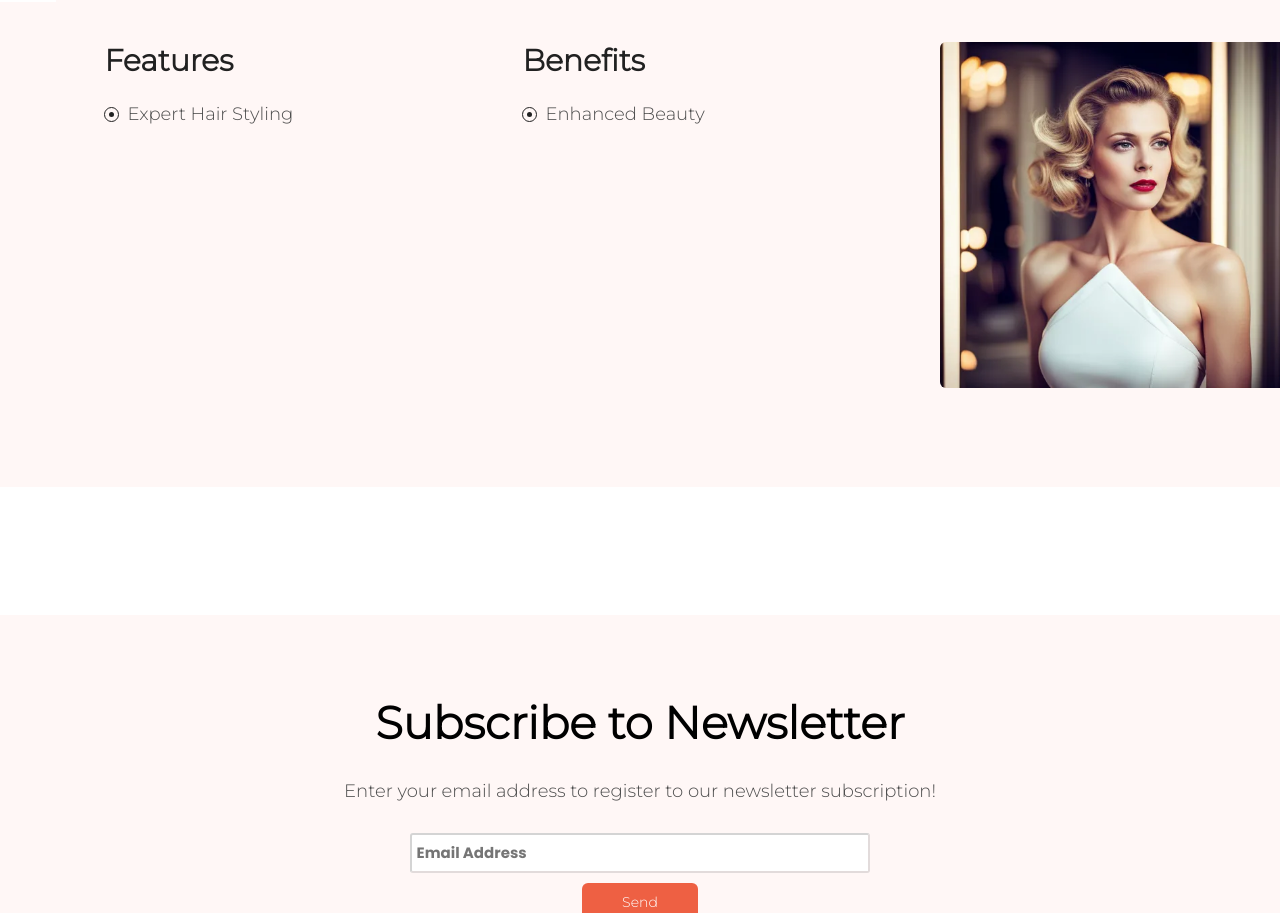
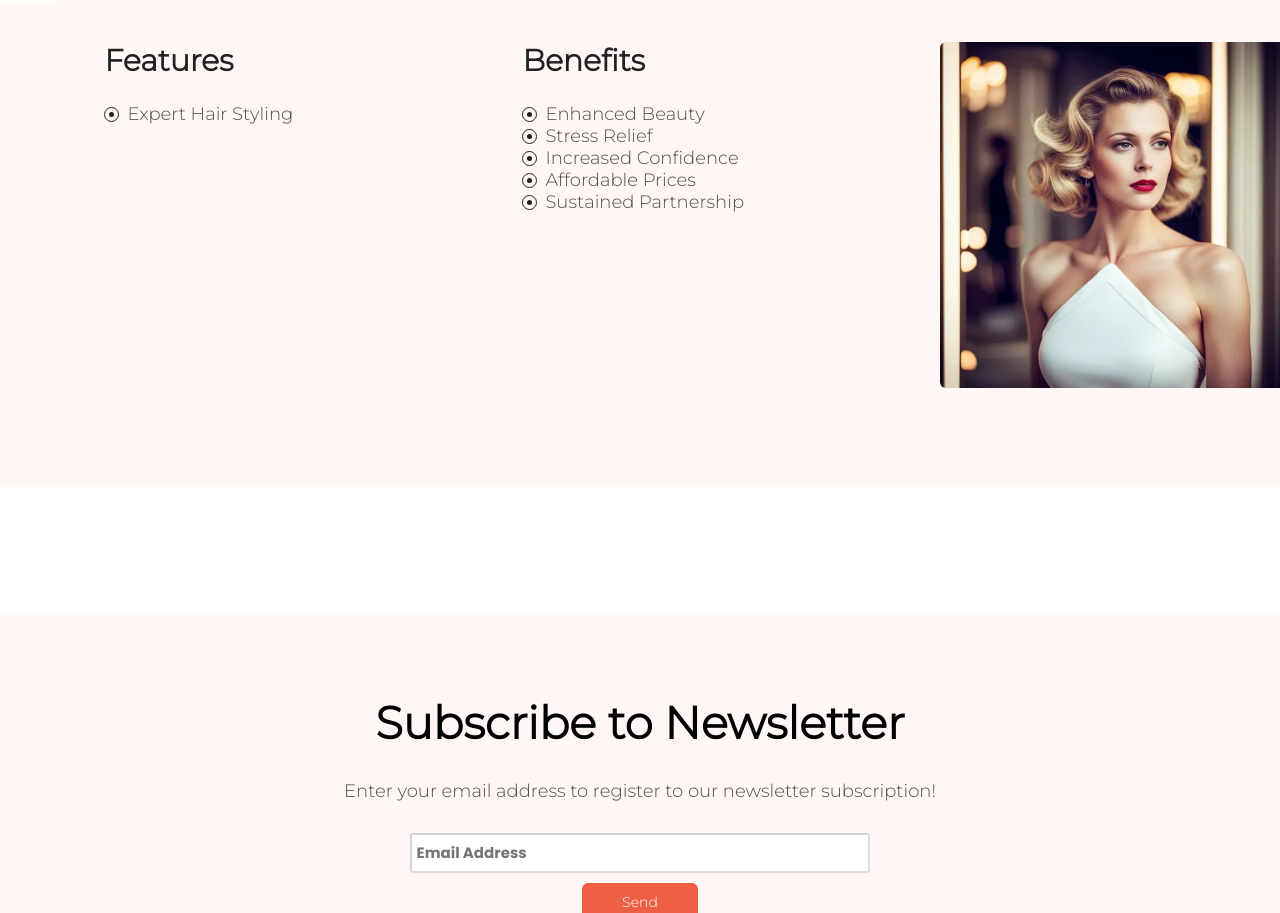
Before and after one commit to nadiahosisy/Beauty-Salon, a React (Vite) app: page /Home in a window 1280 px wide. Shown: the part 2327-3240 px from the top of the page. Built offline with nearby package versions, Linux system fonts and the light colour scheme.

Commit message:
added CircleDotText component

```diff
--- /dev/null
+++ b/src/components/home-page-component/CircleDotText.jsx
@@ -0,0 +1,19 @@
+import React from "react";
+import PropTypes from "prop-types";
+
+const CircleDotText = ({ text }) => {
+  return (
+    <div className="circle-dot-text-div">
+      <div className="circle">
+        <div className="dot"></div>
+      </div>
+      <span className="span-text">{text}</span>
+    </div>
+  );
+};
+
+CircleDotText.propTypes = {
+  text: PropTypes.string.isRequired,
+};
+
+export default CircleDotText;
--- a/src/components/home-page-component/FeaturesAndBenefits.jsx
+++ b/src/components/home-page-component/FeaturesAndBenefits.jsx
@@ -1,4 +1,5 @@
 import React from "react";
+import CircleDotText from "./CircleDotText";
 
 const FeaturesAndBenefits = () => {
   return (
@@ -31,6 +32,10 @@ const FeaturesAndBenefits = () => {
             </div>
             <span className="span-text">Enhanced Beauty</span>
           </div>
+          <CircleDotText text="Stress Relief" />
+          <CircleDotText text="Increased Confidence" />
+          <CircleDotText text="Affordable Prices" />
+          <CircleDotText text="Sustained Partnership" />
         </div>
 
         {/* Third Section with Image */}
--- a/src/components/index.js
+++ b/src/components/index.js
@@ -12,6 +12,7 @@ import InnerIcons from "./home-page-component/InnerIcons";
 import Customers from "./home-page-component/Customers";
 import ServicesHomePage from "./services-components/ServicesHomePage";
 import FeaturesAndBenefits from "./home-page-component/FeaturesAndBenefits";
+import CircleDotText from "./home-page-component/CircleDotText";
 
 export {
   SharedLayout,
@@ -28,4 +29,5 @@ export {
   Customers,
   ServicesHomePage,
   FeaturesAndBenefits,
+  CircleDotText,
 };
```
